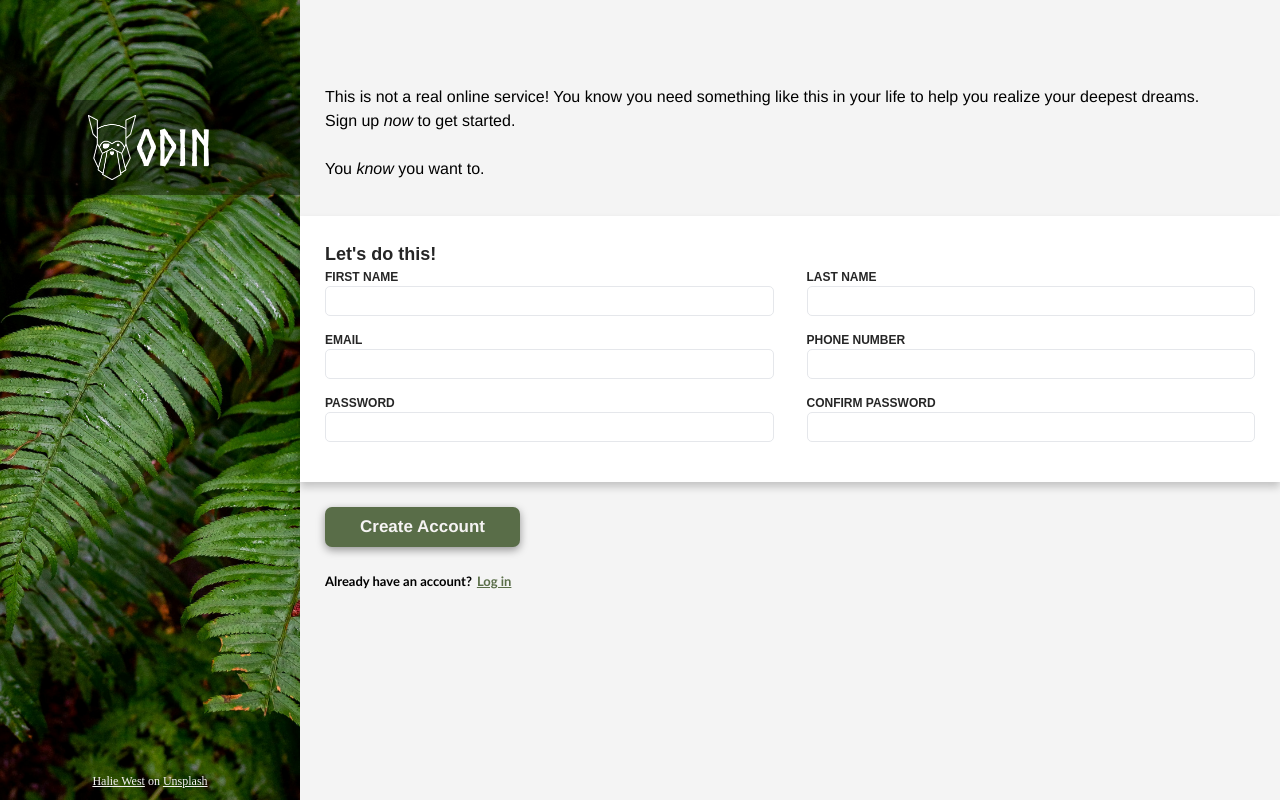
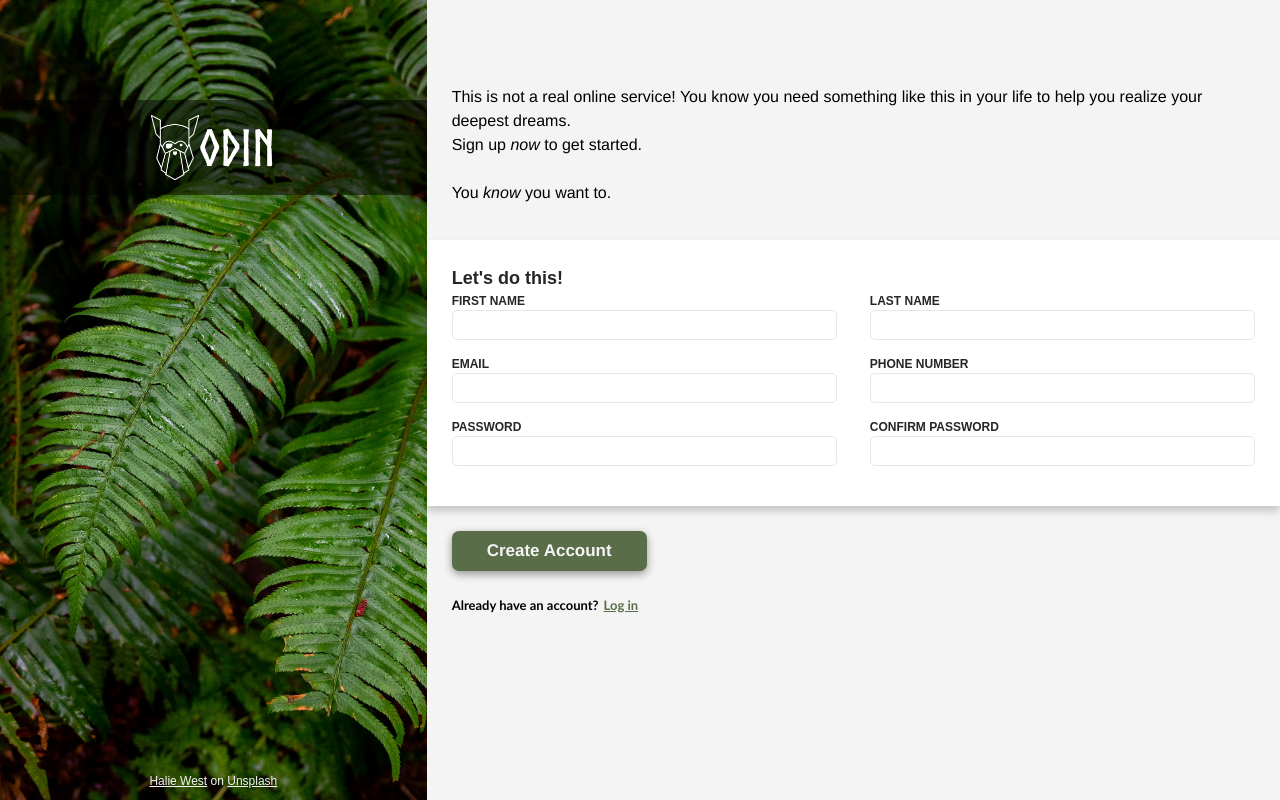
Before and after one commit to 06-shuu/signup-form, a plain HTML site: page index.html in a window 1280 px wide. Drawn offline with Linux system fonts and the light colour scheme.

Commit message:
replace flex with grid

```diff
--- a/scss/main.scss
+++ b/scss/main.scss
@@ -9,34 +9,51 @@
     font-style: normal;
 }
 
-html,
+* {
+    box-sizing: border-box;
+    margin: 0;
+    padding: 0;
+}
+
 body {
-    height: 100%;
+    font-family: Arial, sans-serif;
+    background-color: $bg-color;
+    display: flex;
+    justify-content: center;
+    align-items: center;
+    height: 100vh;
+    margin: 0;
 }
 
 .container {
+    display: grid;
+    grid-template-columns: 1fr 2fr;
     height: 100%;
-    display: flex;
+    // width: 100%;
+    background-color: $light-color;
+    box-shadow: 0 4px 8px rgba(0, 0, 0, 0.1);
 
     .left-div {
-        flex: 0 0 20%; // Changed to relative unit
         display: flex;
         flex-direction: column;
+        justify-content: space-between;
+        background-color: aqua;
         background-image: url(../imgs/bg.jpg);
         background-position: center;
         background-size: cover;
 
         .img-div {
+
             display: flex;
             align-items: center;
             justify-content: center;
-            background-color: rgba(0, 0, 0, 0.4);
-            margin-top: 6.25rem; // Changed to rem unit
-            padding: 0.625rem; // Changed to rem unit
+            background-color: rgba(0, 0, 0, 0.5);
+            margin-top: 6.25rem;
+            padding: 0.625rem;
 
             h1 {
                 font-family: "norsebold", serif;
-                font-size: 3.125rem; // Changed to rem unit
+                font-size: 3.125rem;
                 color: white;
             }
 
@@ -46,11 +63,11 @@ body {
         }
 
         .footer {
-            margin-top: auto;
+            padding: 10px;
+            text-align: center;
             color: $light-color;
-            text-align: center;
-            font-size: 0.75rem; // Changed to rem unit
-            padding-bottom: 0.625rem; // Changed to rem unit
+            font-size: 0.75rem;
+            padding-bottom: 0.625rem;
 
             a {
                 color: $light-color;
@@ -67,40 +84,39 @@ body {
         background-color: $bg-color;
         display: flex;
         flex-direction: column;
-        padding: 1.25rem; // Added padding
 
         .note {
-            margin-top: 3.75rem; // Changed to rem unit
+            margin-top: 60px;
             font-family: 'Franklin Gothic Medium', 'Arial Narrow', Arial, sans-serif;
-            margin-bottom: 0.625rem; // Changed to rem unit
-            padding: 1.5625rem; // Changed to rem unit
+            margin-bottom: 10px;
+            padding: 25px;
         }
 
         form {
             font-family: Arial, Helvetica, sans-serif;
-            font-size: 0.75rem; // Changed to rem unit
+            font-size: 12px;
             font-weight: 600;
-            color: $dark-color;
+            color: $dark-color ;
 
             .group-form {
-                padding: 1.5625rem; // Changed to rem unit
+                padding: 25px;
                 background-color: white;
                 display: grid;
                 grid-template-columns: repeat(2, 1fr);
                 grid-template-rows: repeat(4, auto);
-                gap: 0 2.0625rem; // Changed to rem unit
-                box-shadow: 0 0.3125rem 0.5rem rgba(0, 0, 0, 0.2); // Changed to rem unit
+                gap: 0 33px;
+                box-shadow: 0px 5px 8px rgba(0, 0, 0, 0.2);
 
                 div {
                     display: flex;
                     flex-direction: column;
-                    margin-bottom: 0.9375rem; // Changed to rem unit
+                    margin-bottom: 15px;
 
                     input {
-                        height: 1.875rem; // Changed to rem unit
+                        height: 30px;
                         border: 1px solid $primary-color;
                         outline: none;
-                        border-radius: 0.3125rem; // Changed to rem unit
+                        border-radius: 5px;
 
                         &:invalid {
                             border-color: $invalid-color;
@@ -108,33 +124,33 @@ body {
 
                         &:focus {
                             border-color: $secondary-color;
-                            box-shadow: 0 0.125rem 0.5rem rgba(0, 0, 0, 0.2); // Changed to rem unit
+                            box-shadow: 0px 2px 8px rgba(0, 0, 0, 0.2);
                         }
                     }
 
                     #error-msg {
                         color: $invalid-color;
-                        font-size: 0.625rem; // Changed to rem unit
+                        font-size: 10px;
                         margin: 0;
                         padding: 0;
                     }
                 }
 
                 h2 {
-                    grid-column: 1 / -1;
+                    grid-column: 1/3;
                 }
             }
 
             button {
                 background-color: $btn-color;
-                border-radius: 0.4375rem; // Changed to rem unit
-                margin: 1.5625rem 0 1.5625rem 1.5625rem; // Changed to rem unit
+                border-radius: 7px;
+                margin: 25px 0 25px 25px;
                 color: $light-color;
                 border: none;
-                padding: 0.4375rem 2.1875rem; // Changed to rem unit
-                font-size: 1.0625rem; // Changed to rem unit
+                padding: 7px 35px;
+                font-size: 17px;
                 font-family: 'Franklin Gothic Medium', 'Arial Narrow', Arial, sans-serif;
-                box-shadow: 0 0.1875rem 0.5rem rgba(0, 0, 0, 0.4); // Changed to rem unit
+                box-shadow: 0px 3px 8px rgba(0, 0, 0, 0.4);
 
                 &:hover {
                     color: $btn-color;
@@ -142,21 +158,22 @@ body {
                 }
 
                 &:active {
-                    transform: translateY(0.125rem); // Changed to rem unit
+                    transform: translateY(2px);
                     box-shadow: none;
                 }
             }
+
         }
 
         .login {
             display: flex;
-            padding-left: 1.5625rem; // Changed to rem unit
+            padding-left: 25px;
             font-family: 'Trebuchet MS', 'Lucida Sans Unicode', 'Lucida Grande', 'Lucida Sans', Arial, sans-serif;
-            font-size: 0.8125rem; // Changed to rem unit
+            font-size: 13px;
             font-weight: 600;
 
             a {
-                padding-left: 0.3125rem; // Changed to rem unit
+                padding-left: 5px;
                 color: $btn-color;
 
                 &:hover {
```
Also changed, not shown: css/main.css, 1 other file.
